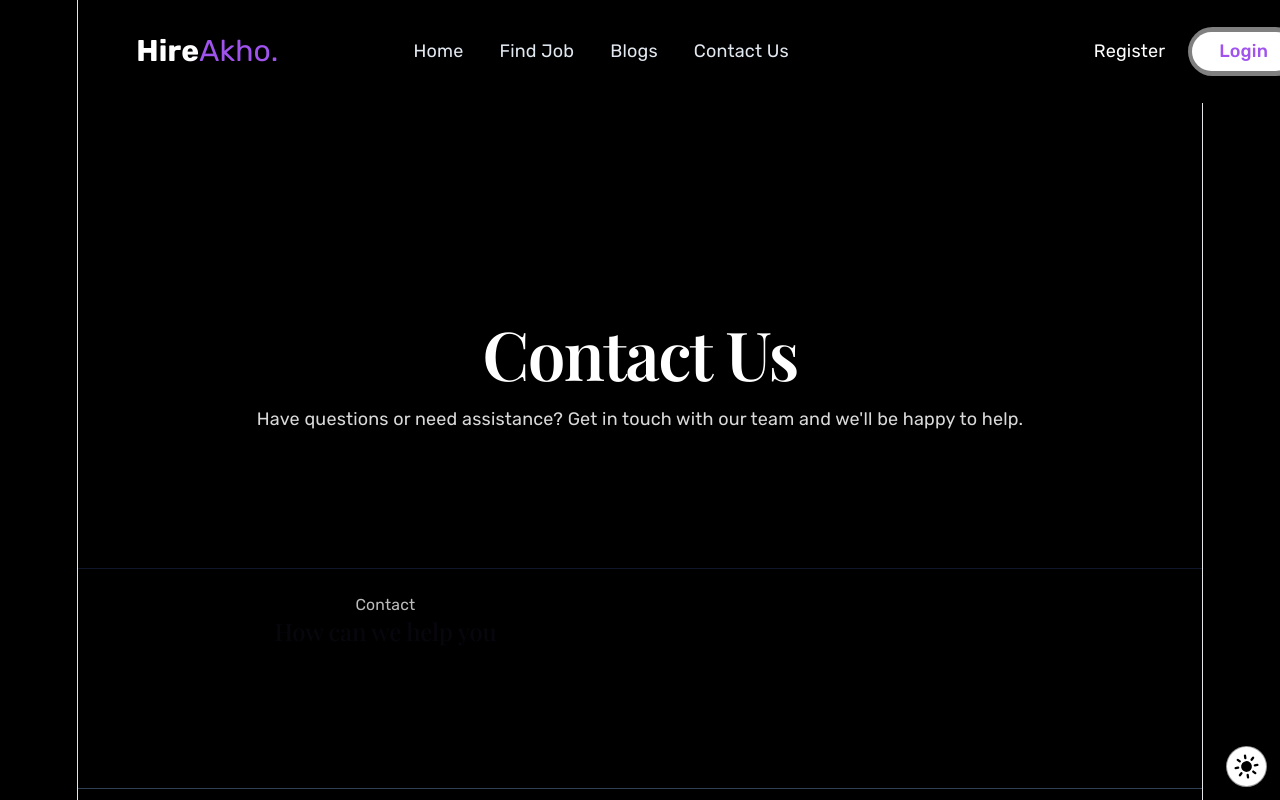
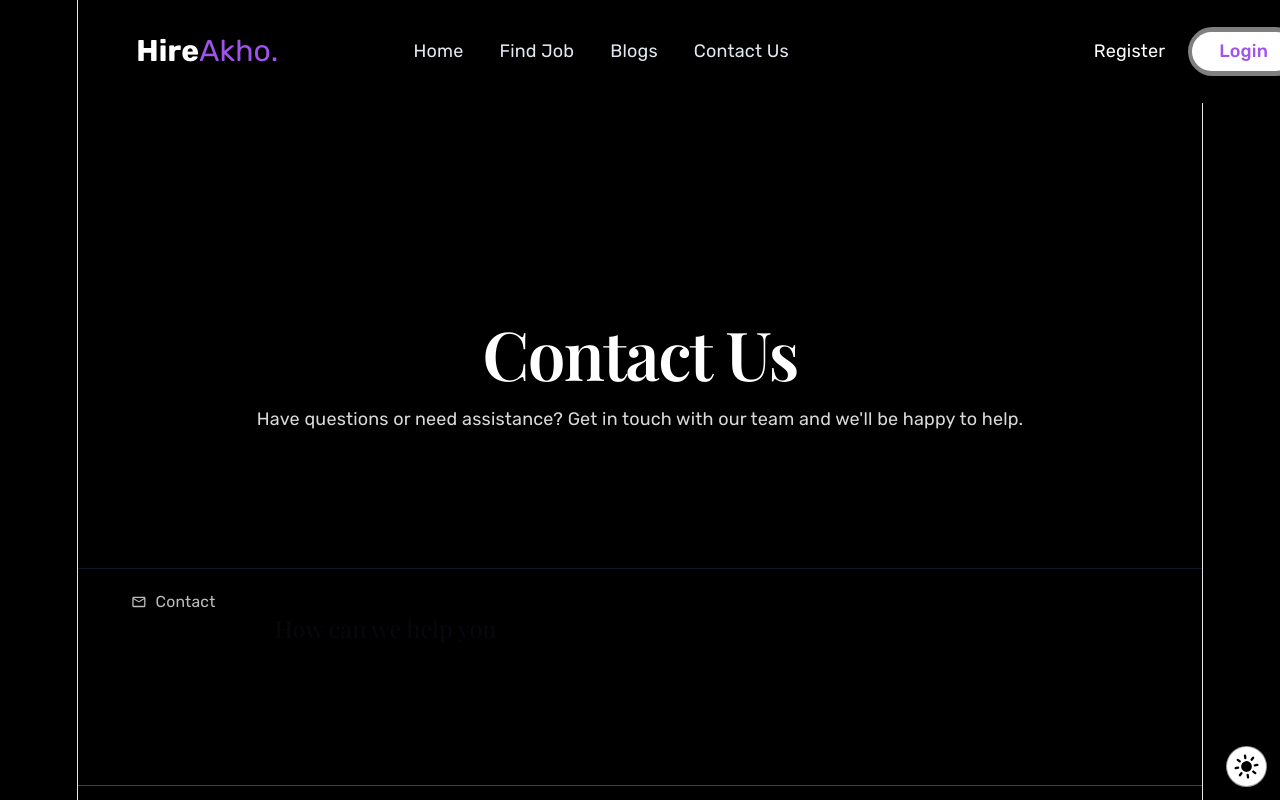
Before and after one commit to asadqureshi786/job-portal, a React (Vite) app: page /contact in a window 1280 px wide. Shown: the top 800 px of the page. Built offline with nearby package versions, Linux system fonts and the light colour scheme; a web font is replaced by a local one.

Commit message:
working on contact page

```diff
--- a/src/pages/Contact.jsx
+++ b/src/pages/Contact.jsx
@@ -1,4 +1,5 @@
 import React from "react";
+import { MdOutlineMailOutline } from "react-icons/md";
 
 export default function Contact() {
   return (
@@ -16,7 +17,7 @@ export default function Contact() {
       <div className="container">
         <div className="grid grid-cols-2 mt-5">
          <div>
-             <span className="text-sm text-black dark:text-darktext2" >Contact</span>
+             <span className="text-sm text-black dark:text-darktext2 flex items-center gap-2" > <span><MdOutlineMailOutline/></span> Contact</span>
           <h2 className="text-6xl text-black dark:text-darktext1 font-Rubik">
             How can we help you
           </h2>
```
